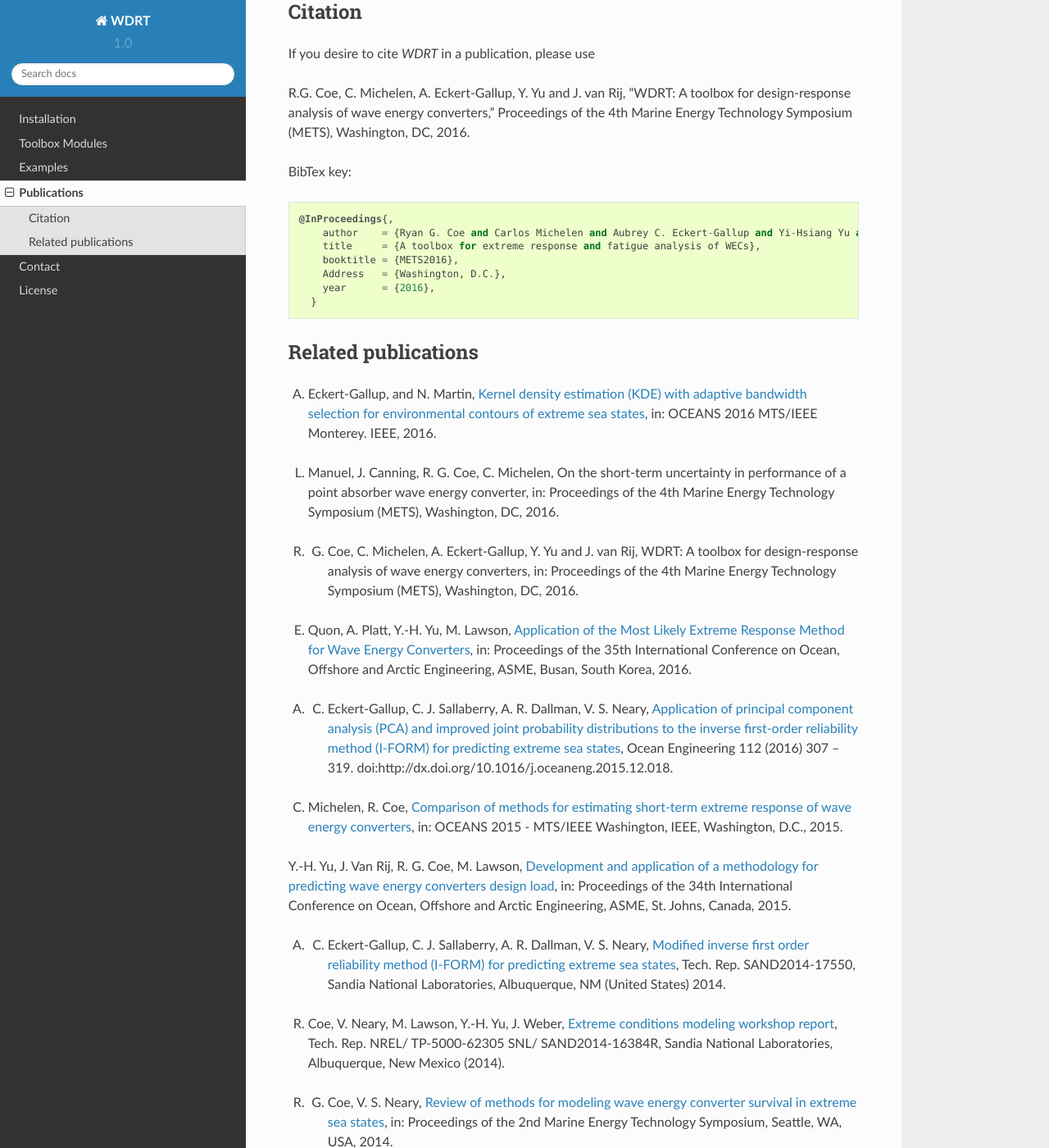
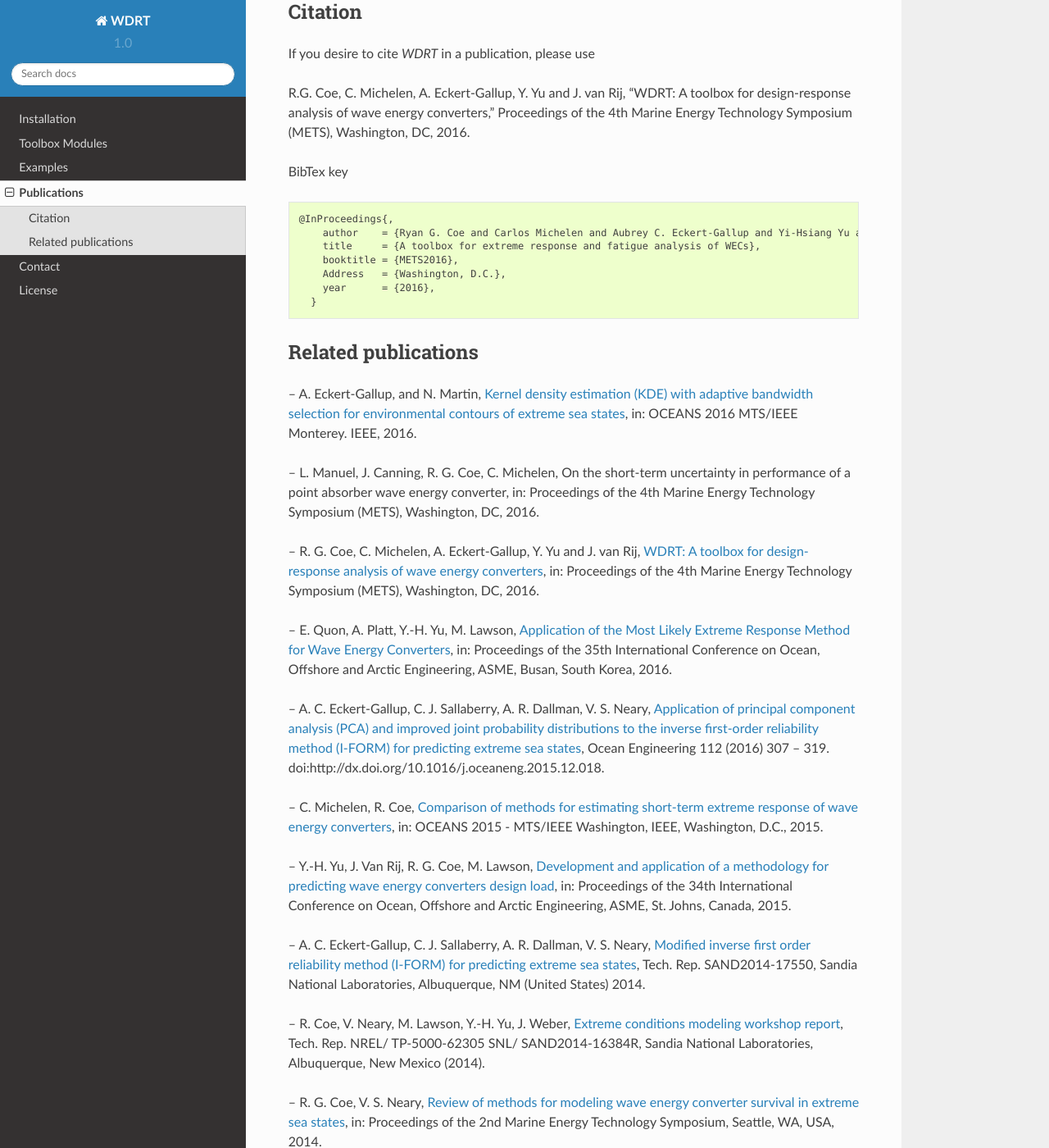
Before and after one commit to beseng/WDRT, a Sphinx documentation site: the page built from doc/publications.rst, in a window 1280 px wide and 1400 px high, scrolled down 210 px. Shown: the whole window at 82% size. Built offline with Sphinx 7.4.7 and the Read the Docs theme 2.0.0, drawn with Linux system fonts in a browser that asks for light colours; some of the changed lines change nothing that is shown.

Commit message:
reformatting publications

```diff
--- a/doc/publications.rst
+++ b/doc/publications.rst
@@ -8,7 +8,9 @@
 
 R.G. Coe, C. Michelen, A. Eckert-Gallup, Y. Yu and J. van Rij, “WDRT: A toolbox for design-response analysis of wave energy converters,” Proceedings of the 4th Marine Energy Technology Symposium (METS), Washington, DC, 2016.
 
-BibTex key::
+BibTex key
+
+.. code-block:: none
 
 	@InProceedings{,
 	    author    = {Ryan G. Coe and Carlos Michelen and Aubrey C. Eckert-Gallup and Yi-Hsiang Yu and Jennifer van Rij},
@@ -23,22 +25,22 @@
 Related publications
 --------------------
 
-A. Eckert-Gallup, and N. Martin, `Kernel density estimation (KDE) with adaptive bandwidth selection for environmental contours of extreme sea states <http://ieeexplore.ieee.org/abstract/document/7761150/>`_, in: OCEANS 2016 MTS/IEEE Monterey. IEEE, 2016.
+-- A. Eckert-Gallup, and N. Martin, `Kernel density estimation (KDE) with adaptive bandwidth selection for environmental contours of extreme sea states <http://ieeexplore.ieee.org/abstract/document/7761150/>`_, in: OCEANS 2016 MTS/IEEE Monterey. IEEE, 2016.
 
-L. Manuel, J. Canning, R. G. Coe, C. Michelen, On the short-term uncertainty in performance of a point absorber wave energy converter, in: Proceedings of the 4th Marine Energy Technology Symposium (METS), Washington, DC, 2016.
+-- L. Manuel, J. Canning, R. G. Coe, C. Michelen, On the short-term uncertainty in performance of a point absorber wave energy converter, in: Proceedings of the 4th Marine Energy Technology Symposium (METS), Washington, DC, 2016.
 
-R. G. Coe, C. Michelen, A. Eckert-Gallup, Y. Yu and J. van Rij, WDRT: A toolbox for design-response analysis of wave energy converters, in: Proceedings of the 4th Marine Energy Technology Symposium (METS), Washington, DC, 2016.
+-- R. G. Coe, C. Michelen, A. Eckert-Gallup, Y. Yu and J. van Rij, `WDRT: A toolbox for design-response analysis of wave energy converters <https://www.researchgate.net/publication/308794966_WDRT_A_Toolbox_for_design-response_analysis_of_wave_energy_converters>`_, in: Proceedings of the 4th Marine Energy Technology Symposium (METS), Washington, DC, 2016.
 
-E. Quon, A. Platt, Y.-H. Yu, M. Lawson, `Application of the Most Likely Extreme Response Method for Wave Energy Converters <http://www.nrel.gov/docs/fy16osti/65926.pdf>`_, in: Proceedings of the 35th International Conference on Ocean, Offshore and Arctic Engineering, ASME, Busan, South Korea, 2016.
+-- E. Quon, A. Platt, Y.-H. Yu, M. Lawson, `Application of the Most Likely Extreme Response Method for Wave Energy Converters <http://www.nrel.gov/docs/fy16osti/65926.pdf>`_, in: Proceedings of the 35th International Conference on Ocean, Offshore and Arctic Engineering, ASME, Busan, South Korea, 2016.
 
-A. C. Eckert-Gallup, C. J. Sallaberry, A. R. Dallman, V. S. Neary, `Application of principal component analysis (PCA) and improved joint probability distributions to the inverse first-order reliability method (I-FORM) for predicting extreme sea states <http://www.sciencedirect.com/science/article/pii/S0029801815006721>`_, Ocean Engineering 112 (2016) 307 – 319. doi:http://dx.doi.org/10.1016/j.oceaneng.2015.12.018.
+-- A. C. Eckert-Gallup, C. J. Sallaberry, A. R. Dallman, V. S. Neary, `Application of principal component analysis (PCA) and improved joint probability distributions to the inverse first-order reliability method (I-FORM) for predicting extreme sea states <http://www.sciencedirect.com/science/article/pii/S0029801815006721>`_, Ocean Engineering 112 (2016) 307 – 319. doi:http://dx.doi.org/10.1016/j.oceaneng.2015.12.018.
 
-C. Michelen, R. Coe, `Comparison of methods for estimating short-term extreme response of wave energy converters <http://ieeexplore.ieee.org/xpls/abs_all.jsp?arnumber=7401878&tag=1>`_, in: OCEANS 2015 - MTS/IEEE Washington, IEEE, Washington, D.C., 2015.
+-- C. Michelen, R. Coe, `Comparison of methods for estimating short-term extreme response of wave energy converters <http://ieeexplore.ieee.org/xpls/abs_all.jsp?arnumber=7401878&tag=1>`_, in: OCEANS 2015 - MTS/IEEE Washington, IEEE, Washington, D.C., 2015.
 
-Y.-H. Yu, J. Van Rij, R. G. Coe, M. Lawson, `Development and application of a methodology for predicting wave energy converters design load <http://proceedings.asmedigitalcollection.asme.org/proceeding.aspx?articleID=2465994>`_, in: Proceedings of the 34th International Conference on Ocean, Offshore and Arctic Engineering, ASME, St. Johns, Canada, 2015.
+-- Y.-H. Yu, J. Van Rij, R. G. Coe, M. Lawson, `Development and application of a methodology for predicting wave energy converters design load <http://proceedings.asmedigitalcollection.asme.org/proceeding.aspx?articleID=2465994>`_, in: Proceedings of the 34th International Conference on Ocean, Offshore and Arctic Engineering, ASME, St. Johns, Canada, 2015.
 
-A. C. Eckert-Gallup, C. J. Sallaberry, A. R. Dallman, V. S. Neary, `Modified inverse first order reliability method (I-FORM) for predicting extreme sea states <https://www.google.com/url?sa=t&rct=j&q=&esrc=s&source=web&cd=1&cad=rja&uact=8&ved=0CCMQFjAAahUKEwiShYidmcLIAhVIlIgKHe6tAsw&url=http%3A%2F%2Fprod.sandia.gov%2Ftechlib%2Faccess-control.cgi%2F2014%2F1417550.pdf&usg=AFQjCNGaXmRbm0SvIS3zrIxd0z14q3BVYg&sig2=cLHjej-znRIW3fIIGlh5_Q>`_, Tech. Rep. SAND2014-17550, Sandia National Laboratories, Albuquerque, NM (United States) 2014.
+-- A. C. Eckert-Gallup, C. J. Sallaberry, A. R. Dallman, V. S. Neary, `Modified inverse first order reliability method (I-FORM) for predicting extreme sea states <https://www.google.com/url?sa=t&rct=j&q=&esrc=s&source=web&cd=1&cad=rja&uact=8&ved=0CCMQFjAAahUKEwiShYidmcLIAhVIlIgKHe6tAsw&url=http%3A%2F%2Fprod.sandia.gov%2Ftechlib%2Faccess-control.cgi%2F2014%2F1417550.pdf&usg=AFQjCNGaXmRbm0SvIS3zrIxd0z14q3BVYg&sig2=cLHjej-znRIW3fIIGlh5_Q>`_, Tech. Rep. SAND2014-17550, Sandia National Laboratories, Albuquerque, NM (United States) 2014.
 
-R. Coe, V. Neary, M. Lawson, Y.-H. Yu, J. Weber, `Extreme conditions modeling workshop report <http://prod-http-80-800498448.us-east-1.elb.amazonaws.com/w/images/8/81/WEC_Extreme_Conditions_Modeling_Workshop_Report.pdf>`_, Tech. Rep. NREL/ TP-5000-62305 SNL/ SAND2014-16384R, Sandia National Laboratories, Albuquerque, New Mexico (2014).
+-- R. Coe, V. Neary, M. Lawson, Y.-H. Yu, J. Weber, `Extreme conditions modeling workshop report <http://prod-http-80-800498448.us-east-1.elb.amazonaws.com/w/images/8/81/WEC_Extreme_Conditions_Modeling_Workshop_Report.pdf>`_, Tech. Rep. NREL/ TP-5000-62305 SNL/ SAND2014-16384R, Sandia National Laboratories, Albuquerque, New Mexico (2014).
 
-R. G. Coe, V. S. Neary, `Review of methods for modeling wave energy converter survival in extreme sea states <http://vtechworks.lib.vt.edu/bitstream/handle/10919/49221/101-Coe.pdf?sequence=1&isAllowed=y>`_, in: Proceedings of the 2nd Marine Energy Technology Symposium, Seattle, WA, USA, 2014.
+-- R. G. Coe, V. S. Neary, `Review of methods for modeling wave energy converter survival in extreme sea states <http://vtechworks.lib.vt.edu/bitstream/handle/10919/49221/101-Coe.pdf?sequence=1&isAllowed=y>`_, in: Proceedings of the 2nd Marine Energy Technology Symposium, Seattle, WA, USA, 2014.
```
